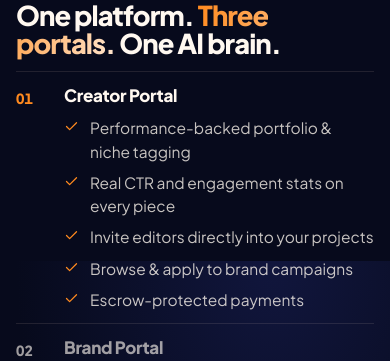
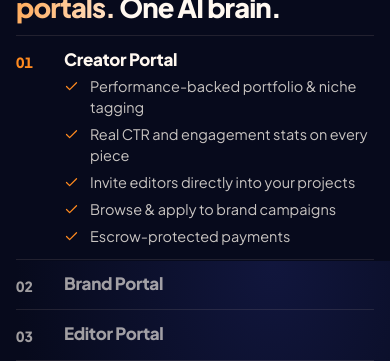
Before and after one commit to shindeabhijit062/Fewsion, a Next.js app: page / in a window 390 px wide. Shown: the part 3115-3476 px from the top of the page. Built offline with nearby package versions, Linux system fonts and the light colour scheme; no server answers.

Commit message:
mobile resonsive fix

```diff
--- a/components/landing/Sections.tsx
+++ b/components/landing/Sections.tsx
@@ -188,6 +188,7 @@ export function Solution() {
                   <div>
                     <h3>{s.title}</h3>
                     <div className="fx-steps__body">
+                      <div className="fx-steps__inner">
                         <ul className="fx-steps__list">
                           {s.points.map((p) => (
                             <li key={p}>
@@ -196,6 +197,7 @@ export function Solution() {
                             </li>
                           ))}
                         </ul>
+                      </div>
                     </div>
                   </div>
                 </li>
--- a/components/landing/landing.css
+++ b/components/landing/landing.css
@@ -933,7 +933,8 @@ html[data-fx-motion] .fx-steps__body {
     opacity 0.5s;
 }
 
-html[data-fx-motion] .fx-steps__body > p {
+html[data-fx-motion] .fx-steps__body > * {
+  min-height: 0;
   overflow: hidden;
 }
 
@@ -2988,3 +2989,30 @@ html[data-fx-motion] .fx-steps li:not([data-active]) .fx-status {
     left: -36px;
   }
 }
+
+/* Solution steps on phones: keep the active portal inside the pinned screen */
+@media (max-width: 900px) {
+  html[data-fx-motion] .fx-how__grid {
+    grid-template-rows: 24svh 1fr;
+  }
+
+  .fx-steps__list {
+    gap: 6px;
+    padding-top: 6px;
+  }
+
+  .fx-steps__list li {
+    font-size: 14.5px;
+    line-height: 1.45;
+  }
+}
+
+@media (max-width: 900px) and (max-height: 700px) {
+  html[data-fx-motion] .fx-how__grid {
+    grid-template-rows: 16svh 1fr;
+  }
+
+  .fx-steps__list li {
+    font-size: 13.5px;
+  }
+}
```
Lines whose indentation alone changed are shown as unchanged.
